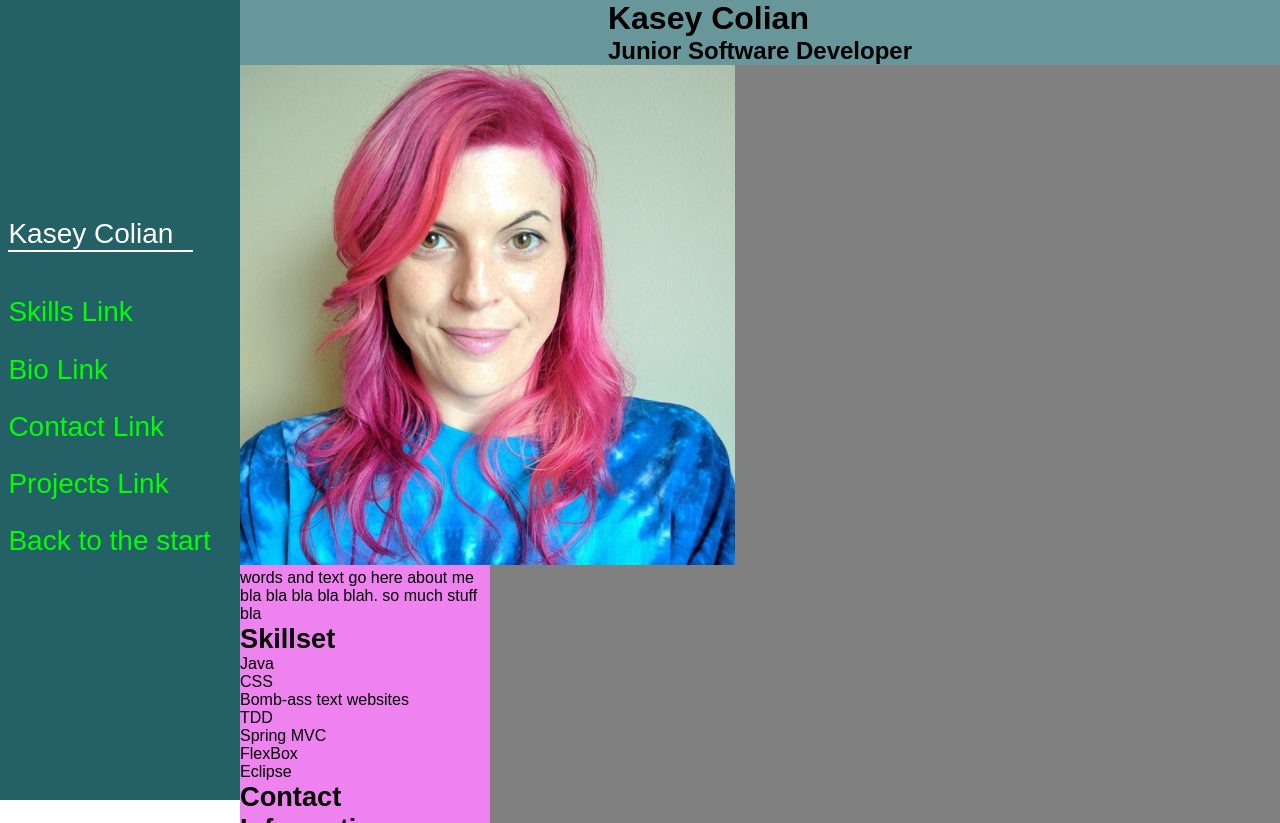
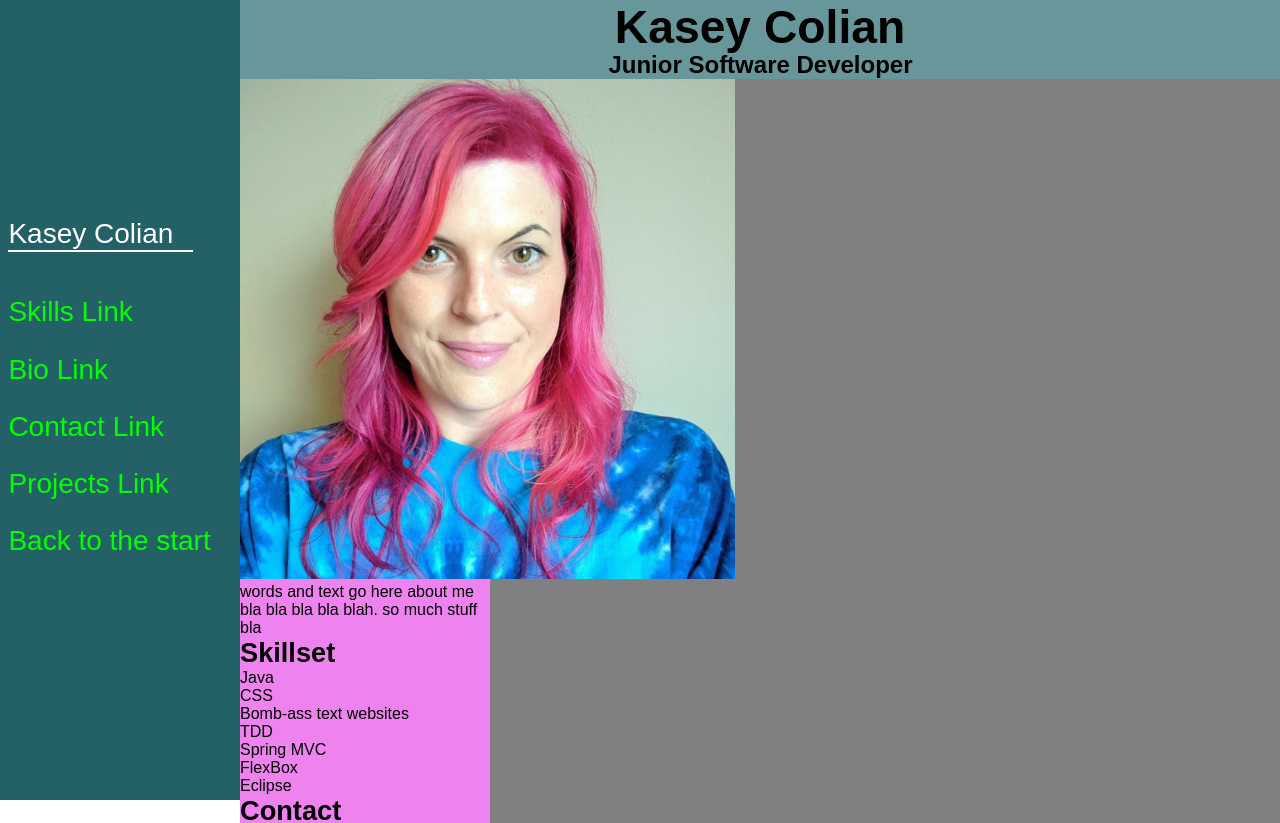
Before and after one commit to kaseycolian/kaseycolian.github.io, a plain HTML site: page index.html in a window 1280 px wide. Shown: the top 823 px of the page. Drawn offline with Linux system fonts and the light colour scheme; a web font is replaced by a local one.

Commit message:
Header almost done. Contact icons adjusted

```diff
--- a/css/style.css
+++ b/css/style.css
@@ -23,9 +23,7 @@ a:hover{
 h1{
 	font-size: 1.7em;
 }
-header h1{
-	font-size: 2.0em;
-}
+
 .side__name{
 	margin-bottom: 1.6em;
 	width: 6.6em;
@@ -35,16 +33,30 @@ header h1{
 	color: white;
 }
 header{
-
 	grid-column-start:1;
 	grid-column-end: -1;
 	background-color: #67979B;
-/*	display: flex;
-align-items: center;
-justify-content: center;*/
-display: grid;
-/*align-items: center;*/
-justify-content: center;
+
+	/*align-items: center;*/
+	display: flex;
+	/*justify-content: space-between;*/
+	flex-direction: column;
+	align-items: center;
+	/*align-self: center;*/
+	/*justify-content: center;*/
+}
+.header__name{
+	font-size: 1.7em;
+	/*align-self: center;*/
+
+}
+
+.header__role{
+	margin-top: -3px;
+	margin-left: 1.0px;
+	/*align-self: flex-start;*/
+	/*align-self: center;*/
+	/*justify-content: space-between;*/
 }
 .container{
 	display: grid;
@@ -86,6 +98,10 @@ article{
 	background-color: dodgerblue;
 }
 
+.contactinfo img{
+	width: 7em;
+	height: 7em;
+}
 
 footer{
 	background-color: darkgrey;
--- a/index.html
+++ b/index.html
@@ -11,8 +11,12 @@
 	<div class="container">
 		<header>
 			<a name= "homelink"></a>
-			<h1>Kasey Colian</h1>
-			<h2>Junior Software Developer</h2>
+			<div class="header__name">
+				<h1>Kasey Colian</h1>
+			</div>
+			<div class="header__role">
+				<h2>Junior Software Developer</h2>
+			</div>
 		</header>
 
 		<aside>
```
